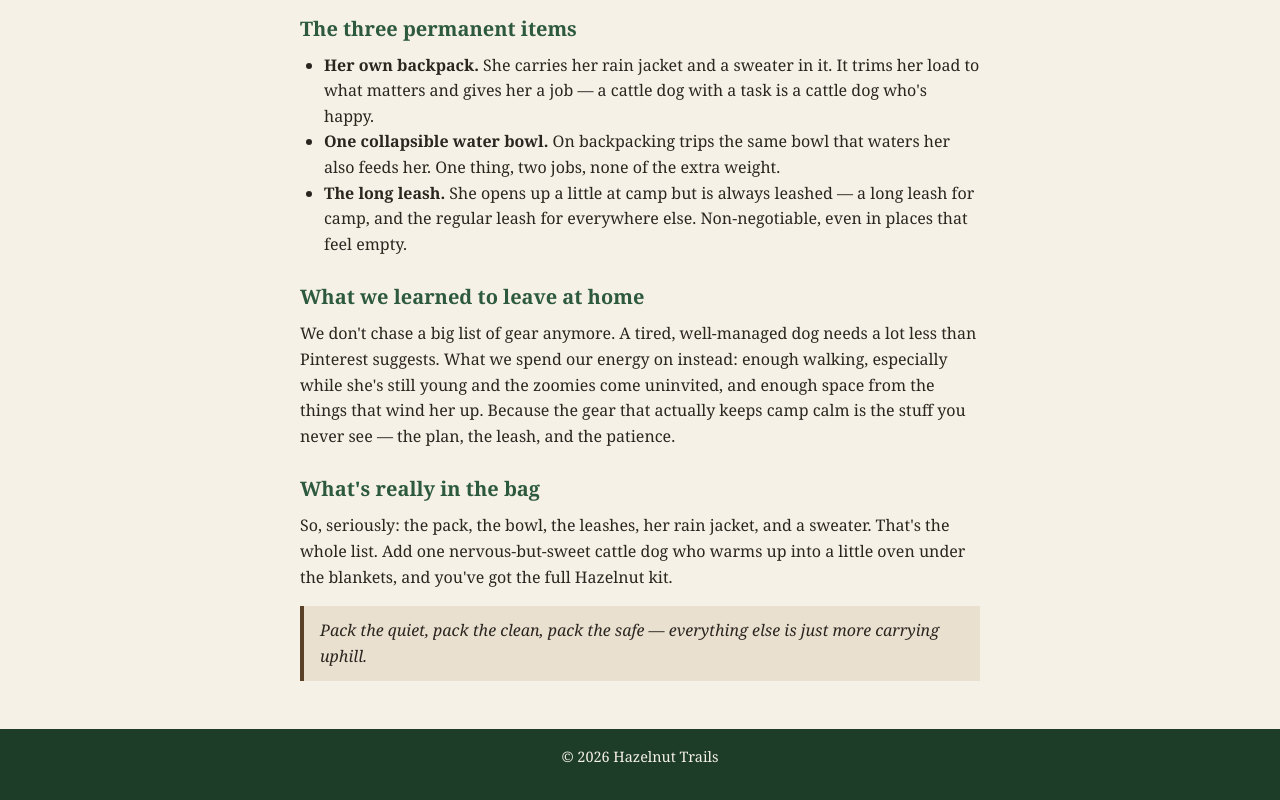
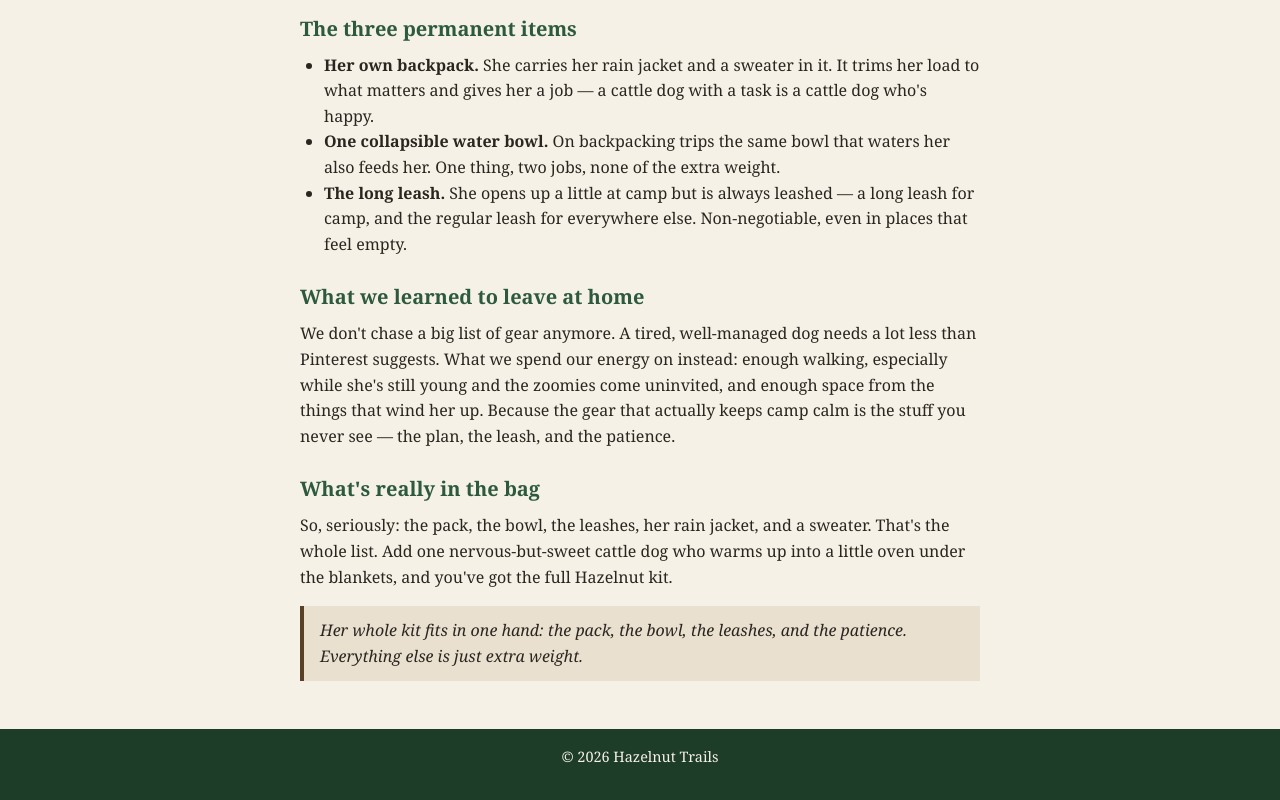
Before and after one commit to Taydevil/hazelnut-trails, a plain HTML site: page posts/hazels-duffel.html in a window 1280 px wide. Shown: the part 464-1264 px from the top of the page. Drawn offline with Linux system fonts and the light colour scheme.

Commit message:
Fix closing quote in duffel post

```diff
--- a/posts/hazels-duffel.html
+++ b/posts/hazels-duffel.html
@@ -64,8 +64,8 @@
       </p>
 
       <blockquote>
-        Pack the quiet, pack the clean, pack the safe — everything else is
-        just more carrying uphill.
+        Her whole kit fits in one hand: the pack, the bowl, the leashes, and
+        the patience. Everything else is just extra weight.
       </blockquote>
     </article>
   </main>
```
